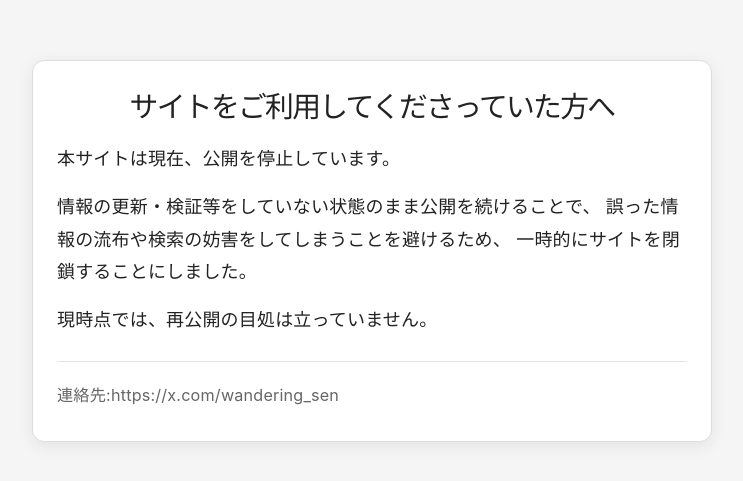
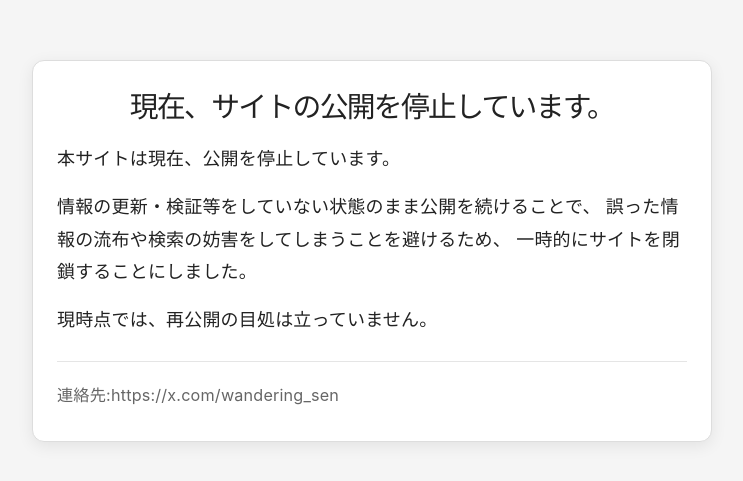
Before and after one commit to ummmm300/support-card-web, a React (Vite) app: page / in a window 1280 px wide. Shown: the part 149-630 px from the top of the page, without its empty margins (268-1011 px from the left). Built offline with nearby package versions, Linux system fonts and the light colour scheme.

Commit message:
temporarily close site

```diff
--- a/src/App.jsx
+++ b/src/App.jsx
@@ -35,7 +35,7 @@ function App() {
             textAlign: "center",
           }}
         >
-          サイトをご利用してくださっていた方へ
+          現在、サイトの公開を停止しています。
         </h1>
 
         <p
```
